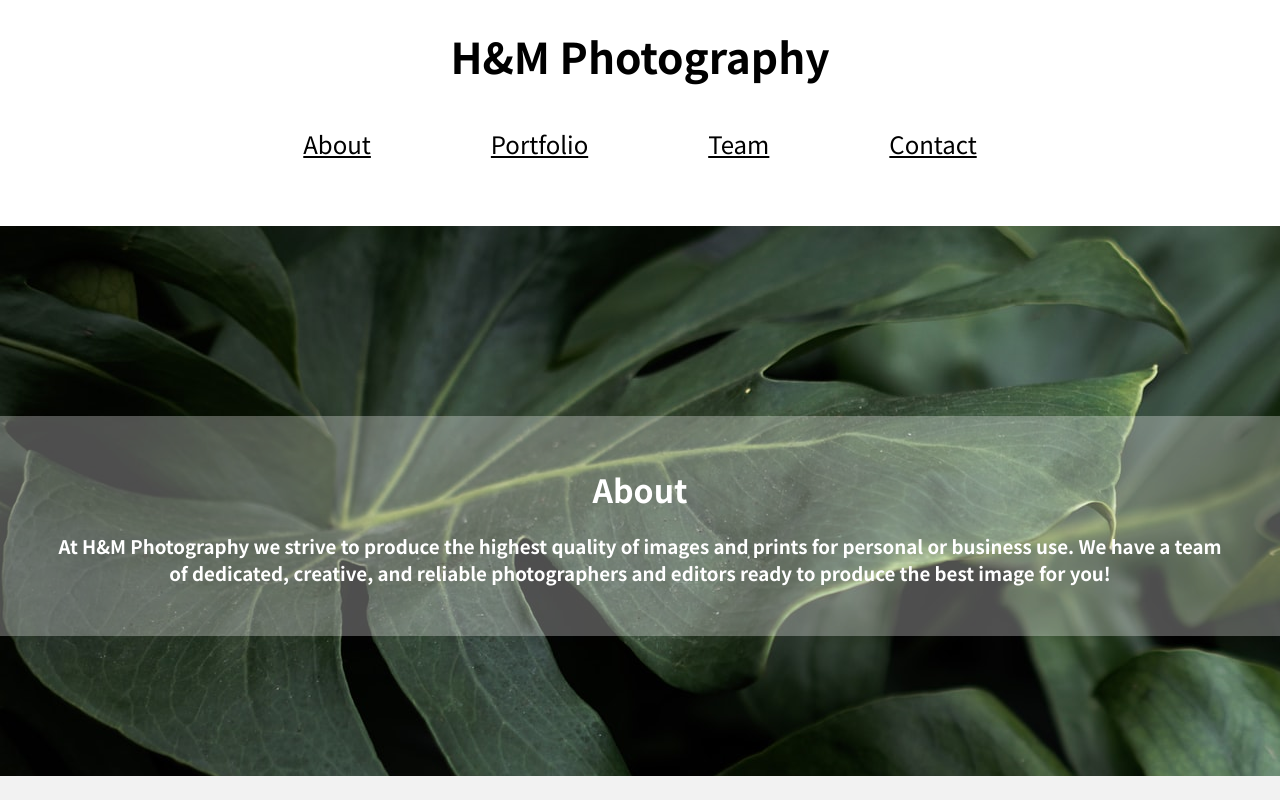
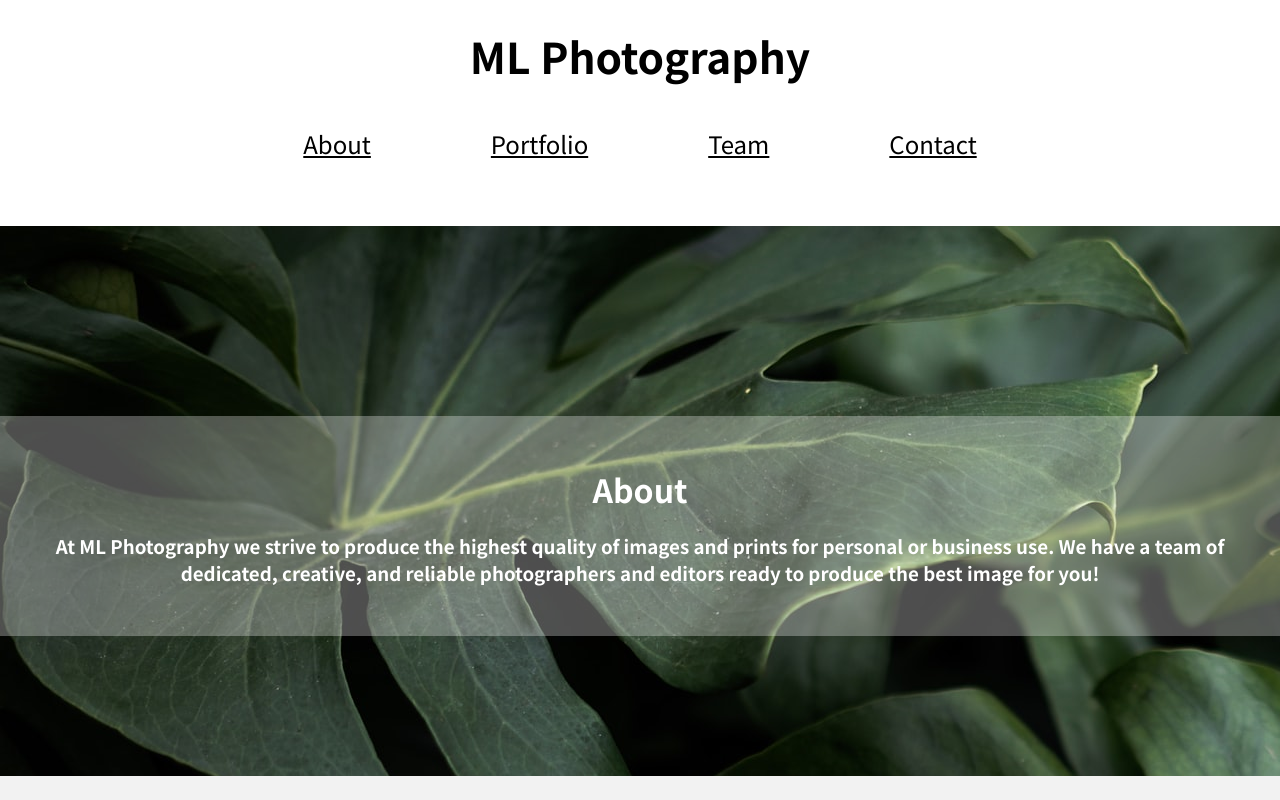
Before and after one commit to madilloyd/flexbox_business_site, a plain HTML site: page index.html in a window 1280 px wide. Shown: the top 800 px of the page. Drawn offline with Linux system fonts and the light colour scheme.

Commit message:
update title

```diff
--- a/index.html
+++ b/index.html
@@ -18,7 +18,7 @@
 <body>
   <!--Header Section-->
   <header>
-    <h1>H&M Photography</h1>
+    <h1>ML Photography</h1>
     <nav>
       <p><a href="#about">About</a></p>
       <p><a href="#portfolio">Portfolio</a></p>
@@ -34,7 +34,7 @@
     <section class="about">
       <div class="content">
         <h2><a id="about">About</a></h2>
-        <h3>At H&M Photography we strive to produce the highest quality of images and prints for personal or business use.
+        <h3>At ML Photography we strive to produce the highest quality of images and prints for personal or business use.
             We have a team of dedicated, creative, and reliable photographers and editors ready to produce the best image for you!
         </h3>
       </div>
@@ -112,7 +112,7 @@
     <section class="contact">
       <a id="contact"></a>
       <p>Phone Number: 888-888-8888</p>
-      <p>Email: HMPhoto@gmail.com</p>
+      <p>Email: MLPhoto@gmail.com</p>
       <p>Location: 1234 North Dr. New York,NY 00000</p>
     </section>
   </main>
```
